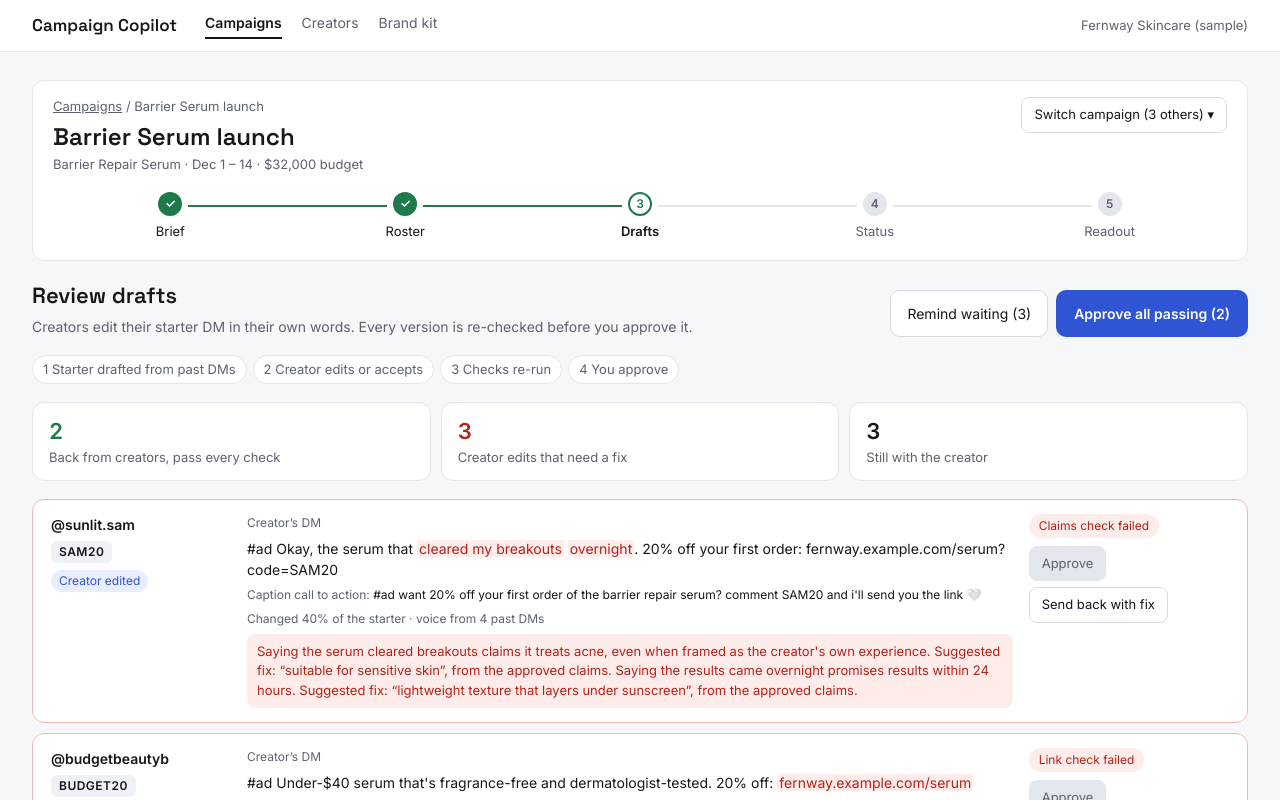
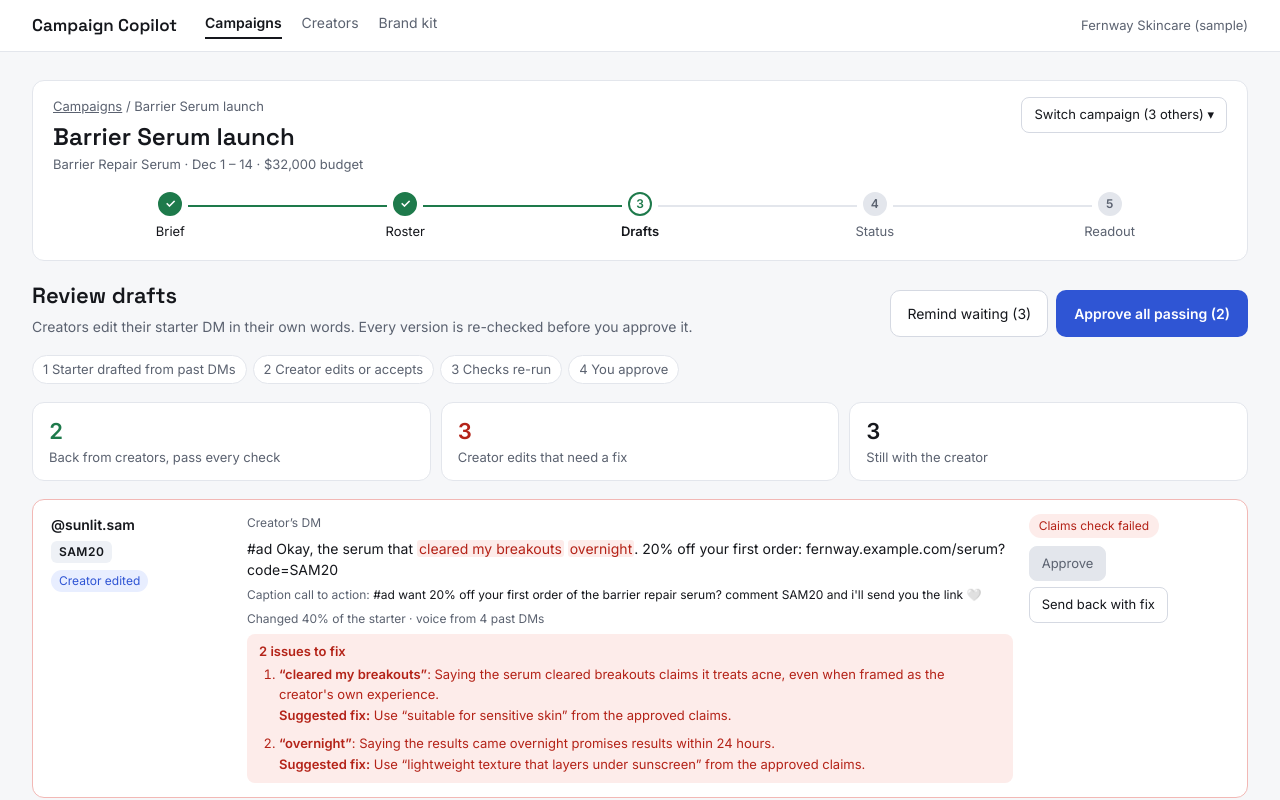
Before and after one commit to grace517/creator-campaign-copilot, a React (Vite) app: page /campaigns/barrier-serum-launch/drafts in a window 1280 px wide. Shown: the top 800 px of the page. Built offline with nearby package versions, Linux system fonts and the light colour scheme.

Commit message:
Rename 'Needs a person' to 'Needs review'; show several issues as a numbered list, each with its phrase and suggested fix

```diff
--- a/api/_lib/claimJudgment.ts
+++ b/api/_lib/claimJudgment.ts
@@ -8,7 +8,7 @@ export type { Ruling };
 /**
  * Claim judgment, docs/PROMPTS.md call 2: the one judgment call in the checks. Runs after the exact checks pass,
  * on every starter and every creator edit. Flags paraphrased banned claims and product claims not on the
- * approved list. "unsure" blocks approval the same as "fail" and shows "Needs a person".
+ * approved list. "unsure" blocks approval the same as "fail" and shows "Needs review".
  *
  * Server-only: imported by api/ functions and the eval runner, never by browser code.
  */
@@ -33,7 +33,7 @@ export type Judgment = z.infer<typeof judgmentSchema>;
 export type JudgmentResult = Judgment & {
   /** "model" when the model answered in shape; "error" when it didn't after one retry, or declined. */
   source: 'model' | 'error';
-  /** Why the result is "unsure" without findings, for the "Needs a person" card. */
+  /** Why the result is "unsure" without findings, for the "Needs review" card. */
   note?: string;
 };
 
--- a/src/lib/drafts.ts
+++ b/src/lib/drafts.ts
@@ -11,7 +11,7 @@ import type { RulingKind } from './rulings';
  */
 
 export type Stage = 'with_creator' | 'edited' | 'accepted';
-export type Status = 'with_creator' | 'passing' | 'needs_fix' | 'needs_person' | 'approved';
+export type Status = 'with_creator' | 'passing' | 'needs_fix' | 'needs_review' | 'approved';
 
 export interface BrandActions {
   approved: ReadonlySet<string>;
@@ -43,6 +43,20 @@ export const NO_ACTIONS: BrandActions = {
   rulings: new Map(),
 };
 
+/** One problem with a message: the phrase it's about (when there is one), what's wrong, and the suggested fix. */
+export interface Issue {
+  phrase?: string;
+  text: string;
+  fix?: string;
+}
+
+/** Splits "… Suggested fix: restore the full link." off an exact check's reason. */
+function issueFromCheck(c: Check): Issue {
+  const reason = c.reason ?? `${CHECK_LABEL[c.name]} check failed.`;
+  const [text, fix] = reason.split(/\s*Suggested fix:\s*/);
+  return { phrase: c.phrase, text: text!.trim(), fix: fix?.trim().replace(/\.$/, '') };
+}
+
 export interface DraftRow {
   creator: Creator;
   stage: Stage;
@@ -59,15 +73,15 @@ export interface DraftRow {
   status: Status;
   /** Phrases to highlight in the message, in order of appearance, when checks name them. */
   flagged: string[];
-  /** The claim check couldn't decide and no person has marked it OK: "Needs a person", including on a starter. */
+  /** The claim check couldn't decide and no person has marked it OK: "Needs review", including on a starter. */
   unsure: boolean;
   /** One explanation per failure, with the suggested fix. */
-  reasons: string[];
+  issues: Issue[];
   /** "Claims check failed", "All 6 checks pass", … */
   chip: string;
   sentBackFix: string | null;
   reminded: boolean;
-  /** A person's ruling that cleared "Needs a person" on this exact message. */
+  /** A person's ruling that cleared "Needs review" on this exact message. */
   ruling: MessageRuling | null;
 }
 
@@ -119,19 +133,26 @@ export function buildRows(input: {
     let status: Status;
     if (stage === 'with_creator') status = 'with_creator';
     else if (failing) status = 'needs_fix';
-    else if (unsure) status = 'needs_person';
+    else if (unsure) status = 'needs_review';
     else if (actions.approved.has(creator.handle)) status = 'approved';
     else status = 'passing';
 
-    const reasons = [
-      ...failedExact.map((c) => c.reason ?? `${CHECK_LABEL[c.name]} check failed.`),
+    const issues: Issue[] = [
+      ...failedExact.map(issueFromCheck),
       ...(judgment?.verdict === 'fail' || (judgment?.verdict === 'unsure' && !okByPerson)
-        ? judgment.findings.map((f) => `${f.reason}${f.suggested_fix ? ` Suggested fix: “${f.suggested_fix}”, from the approved claims.` : ''}`)
+        ? judgment.findings.map((f) => ({
+            phrase: f.phrase,
+            text: f.reason,
+            fix: f.suggested_fix ? `use “${f.suggested_fix}” from the approved claims` : undefined,
+          }))
         : []),
     ];
-    if (unsure && judgment?.findings.length === 0) reasons.push(judgment.note ?? 'The claim check couldn’t decide.');
+    if (unsure && judgment?.findings.length === 0) issues.push({ text: judgment.note ?? 'The claim check couldn’t decide.' });
     if (judgmentMissing && !okByPerson) {
-      reasons.push('This wording hasn’t been through the claim check: demo mode only has checks for the saved messages. Read it and mark it OK, or send it back.');
+      issues.push({
+        text: 'This wording hasn’t been through the claim check: demo mode only has checks for the saved messages.',
+        fix: 'read it and mark it OK, or send it back',
+      });
     }
 
     // Every phrase a check names, in order of appearance, deduplicated and present in the message.
@@ -149,7 +170,7 @@ export function buildRows(input: {
         : failing
           ? `${failedLabels.join(' and ')} check${failedLabels.length > 1 ? 's' : ''} failed`
           : unsure
-            ? 'Needs a person'
+            ? 'Needs review'
             : okByPerson && (judgment?.verdict === 'unsure' || judgmentMissing)
               ? 'Marked OK by you'
               : stage === 'with_creator'
@@ -170,7 +191,7 @@ export function buildRows(input: {
         status,
         flagged,
         unsure: unsure && !failing,
-        reasons: status === 'with_creator' && !failing && !unsure ? [] : reasons,
+        issues: status === 'with_creator' && !failing && !unsure ? [] : issues,
         chip,
         sentBackFix,
         reminded: actions.reminded.has(creator.handle),
@@ -180,7 +201,7 @@ export function buildRows(input: {
   });
 }
 
-const RANK: Record<Status, number> = { needs_fix: 0, needs_person: 0, passing: 1, approved: 1, with_creator: 2 };
+const RANK: Record<Status, number> = { needs_fix: 0, needs_review: 0, passing: 1, approved: 1, with_creator: 2 };
 
 /** Problems first, then messages back from creators, then ones still with the creator; data order within each. */
 export const sortRows = (rows: DraftRow[]) =>
@@ -189,7 +210,7 @@ export const sortRows = (rows: DraftRow[]) =>
 export function counts(rows: DraftRow[]) {
   return {
     passing: rows.filter((r) => r.status === 'passing' || r.status === 'approved').length,
-    needsFix: rows.filter((r) => r.status === 'needs_fix' || r.status === 'needs_person').length,
+    needsFix: rows.filter((r) => r.status === 'needs_fix' || r.status === 'needs_review').length,
     withCreator: rows.filter((r) => r.status === 'with_creator').length,
     approvable: rows.filter((r) => r.status === 'passing').length,
     remindable: rows.filter((r) => r.status === 'with_creator' && !r.reminded).length,
--- a/src/lib/rulings.ts
+++ b/src/lib/rulings.ts
@@ -1,5 +1,5 @@
 /**
- * A brand's ruling on a phrase the claim check was unsure about. Made when a person marks a "Needs a person"
+ * A brand's ruling on a phrase the claim check was unsure about. Made when a person marks a "Needs review"
  * message OK. Each kind carries a principle, not just the phrase, so the check can apply the same reasoning to
  * different wording: sent with every later claim check as the brand's precedent (api/_lib/claimJudgment.ts).
  * Shared by the app and the API.
--- a/src/screens/brief/StarterDms.tsx
+++ b/src/screens/brief/StarterDms.tsx
@@ -32,7 +32,7 @@ function claimsCheck(dm: string, claimsUsed: string[], brief: Parameters<typeof
   return {
     name: 'claims',
     passed: false,
-    reason: j.verdict === 'unsure' ? `Needs a person: ${f?.reason ?? j.note ?? 'the claim check couldn’t decide.'}` : (f?.reason ?? 'Claims check failed.'),
+    reason: j.verdict === 'unsure' ? `Needs review: ${f?.reason ?? j.note ?? 'the claim check couldn’t decide.'}` : (f?.reason ?? 'Claims check failed.'),
   };
 }
 
--- a/src/screens/drafts/DraftCard.tsx
+++ b/src/screens/drafts/DraftCard.tsx
@@ -1,6 +1,6 @@
 import { useId, useState, type ReactNode } from 'react';
 import { displayUrl } from '../../lib/checks';
-import { voiceText, type DraftRow } from '../../lib/drafts';
+import { voiceText, type DraftRow, type Issue } from '../../lib/drafts';
 import { RULING_KINDS, type RulingKind } from '../../lib/rulings';
 import { useDrafts } from '../../state/DraftsContext';
 
@@ -38,7 +38,7 @@ export function DraftCard({ row }: { row: DraftRow }) {
   const [editing, setEditing] = useState(false);
   const [draft, setDraft] = useState(row.message);
   const editId = useId();
-  const problem = row.status === 'needs_fix' || row.status === 'needs_person';
+  const problem = row.status === 'needs_fix' || row.status === 'needs_review';
   const voice = voiceText(row);
   const stage = STAGE[row.stage];
   const chipCls =
@@ -52,7 +52,7 @@ export function DraftCard({ row }: { row: DraftRow }) {
 
   return (
     <article
-      className={`card draft${row.status === 'needs_fix' ? ' draft--fail' : row.status === 'needs_person' ? ' draft--unsure' : ''}`}
+      className={`card draft${row.status === 'needs_fix' ? ' draft--fail' : row.status === 'needs_review' ? ' draft--unsure' : ''}`}
       aria-label={`${row.creator.handle}: ${row.chip}`}
     >
       <div className="draft__who">
@@ -95,13 +95,8 @@ export function DraftCard({ row }: { row: DraftRow }) {
         </div>
         <div className={voice.low ? 'sub text-amber' : 'sub'}>{voice.text}</div>
         {row.sentBackFix && <div className="sub">Sent back: {row.sentBackFix}</div>}
-        {row.reasons.length > 0 && (
-          <div className={row.unsure ? 'draft__reason draft__reason--unsure' : 'draft__reason'}>
-            {row.unsure && <strong>Needs a person. </strong>}
-            {row.reasons.join(' ')}
-          </div>
-        )}
-        {ruling && row.status === 'needs_person' && (
+        {row.issues.length > 0 && <Issues issues={row.issues} unsure={row.unsure} />}
+        {ruling && row.status === 'needs_review' && (
           <OverrideForm
             phrases={row.flagged}
             onCancel={() => setRuling(false)}
@@ -155,7 +150,7 @@ export function DraftCard({ row }: { row: DraftRow }) {
               <span id={`why-${row.creator.code}`} className="sr-only">
                 Approve is blocked until the failed check is fixed or a person marks it OK.
               </span>
-              {row.status === 'needs_person' && !ruling && (
+              {row.status === 'needs_review' && !ruling && (
                 <button type="button" className="btn-small" onClick={() => setRuling(true)}>
                   Mark as OK for this message
                 </button>
@@ -163,7 +158,12 @@ export function DraftCard({ row }: { row: DraftRow }) {
               <button
                 type="button"
                 className="btn-small"
-                onClick={() => sendBack(row.creator.handle, row.reasons[0] ?? 'Please revise.')}
+                onClick={() =>
+                  sendBack(
+                    row.creator.handle,
+                    row.issues.map((i) => (i.fix ? `${capitalize(i.fix)}.` : i.text)).join(' ') || 'Please revise.',
+                  )
+                }
               >
                 Send back with fix
               </button>
@@ -234,3 +234,42 @@ function OverrideForm({
     </form>
   );
 }
+
+const capitalize = (s: string) => s.charAt(0).toUpperCase() + s.slice(1);
+
+/**
+ * What's wrong with a message. One issue reads as a short block; several become a numbered list, each starting
+ * with the phrase it's about, so the list lines up with the highlights in the message.
+ */
+function Issues({ issues, unsure }: { issues: Issue[]; unsure: boolean }) {
+  const many = issues.length > 1;
+  const title = unsure ? 'Needs review' : many ? `${issues.length} issues to fix` : null;
+  const body = (i: Issue) => (
+    <>
+      <div>
+        {i.phrase && <q className="issue__phrase">{displayUrl(i.phrase)}</q>}
+        {i.phrase && ': '}
+        {i.text}
+      </div>
+      {i.fix && (
+        <div className="issue__fix">
+          <strong>Suggested fix:</strong> {capitalize(i.fix)}.
+        </div>
+      )}
+    </>
+  );
+  return (
+    <div className={unsure ? 'issues issues--unsure' : 'issues'}>
+      {title && <div className="issues__title">{title}</div>}
+      {many ? (
+        <ol>
+          {issues.map((i, n) => (
+            <li key={n}>{body(i)}</li>
+          ))}
+        </ol>
+      ) : (
+        body(issues[0]!)
+      )}
+    </div>
+  );
+}
--- a/src/state/DraftsContext.tsx
+++ b/src/state/DraftsContext.tsx
@@ -8,7 +8,7 @@ interface DraftsState {
   remind: (handles: string[]) => void;
   sendBack: (handle: string, fix: string) => void;
   edit: (handle: string, text: string) => void;
-  /** A person's ruling that clears "Needs a person" on this message and teaches later claim checks. */
+  /** A person's ruling that clears "Needs review" on this message and teaches later claim checks. */
   rule: (message: string, ruling: MessageRuling) => void;
   unrule: (message: string) => void;
 }
--- a/src/styles/app.css
+++ b/src/styles/app.css
@@ -807,6 +807,37 @@ html {
   background: #fff3d9;
   color: #6b4600;
 }
+.issues {
+  font-size: 13px;
+  color: var(--red);
+  background: var(--red-bg);
+  padding: 8px 12px;
+  border-radius: 8px;
+  display: flex;
+  flex-direction: column;
+  gap: 4px;
+}
+.issues--unsure {
+  color: #6b4600;
+  background: #fff3d9;
+}
+.issues__title {
+  font-weight: 600;
+}
+.issues ol {
+  margin: 0;
+  padding-left: 20px;
+  display: flex;
+  flex-direction: column;
+  gap: 8px;
+}
+.issue__phrase {
+  font-weight: 600;
+  quotes: '“' '”';
+}
+.issue__fix {
+  margin-top: 2px;
+}
 .draft__reason {
   font-size: 13px;
   color: var(--red);
```
Also changed, not shown: 5 other files (tests, documents, lock files or other folders).
